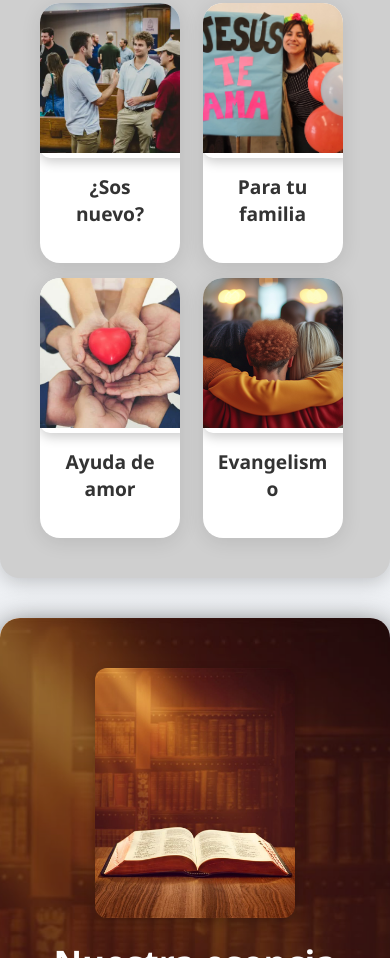
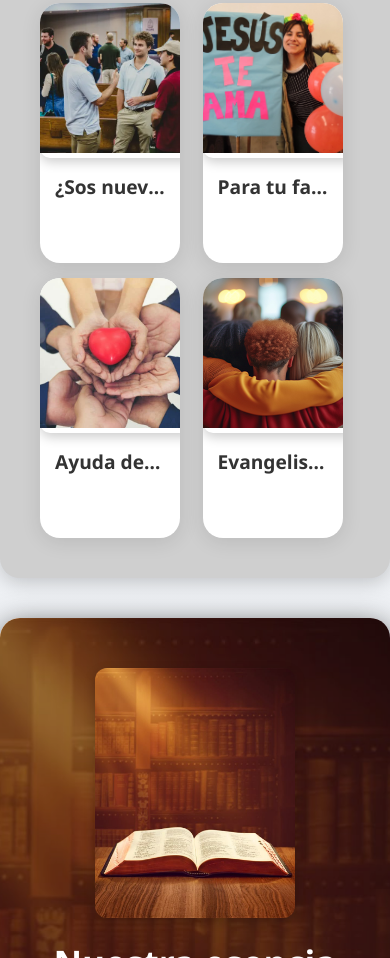
Before and after one commit to ricky-martinez638/iglesia-refugio-web, a plain HTML site: page index.html in a window 390 px wide. Shown: the part 1797-2755 px from the top of the page. Drawn offline with Linux system fonts and the light colour scheme.

Commit message:
Arreglo definitivo títulos en celular

```diff
--- a/styles/style.css
+++ b/styles/style.css
@@ -2261,13 +2261,12 @@ html, body {
     object-fit: cover;
   }
 
-  .cuadro h3 {
+.cuadro h3 {
   font-size: 1.2rem;
-  word-break: break-word; /* Opcional para mejor control */
-  white-space: normal;    /* ← Cambiado acá */
-  text-align: center;
-  overflow: visible;      /* ← Cambiado acá */
-  text-overflow: unset;   /* ← Cambiado acá */
+  white-space: nowrap;
+  overflow: hidden;
+  text-overflow: ellipsis;
+  text-align: center;
 }
 
   .slider-novedades img {
```
